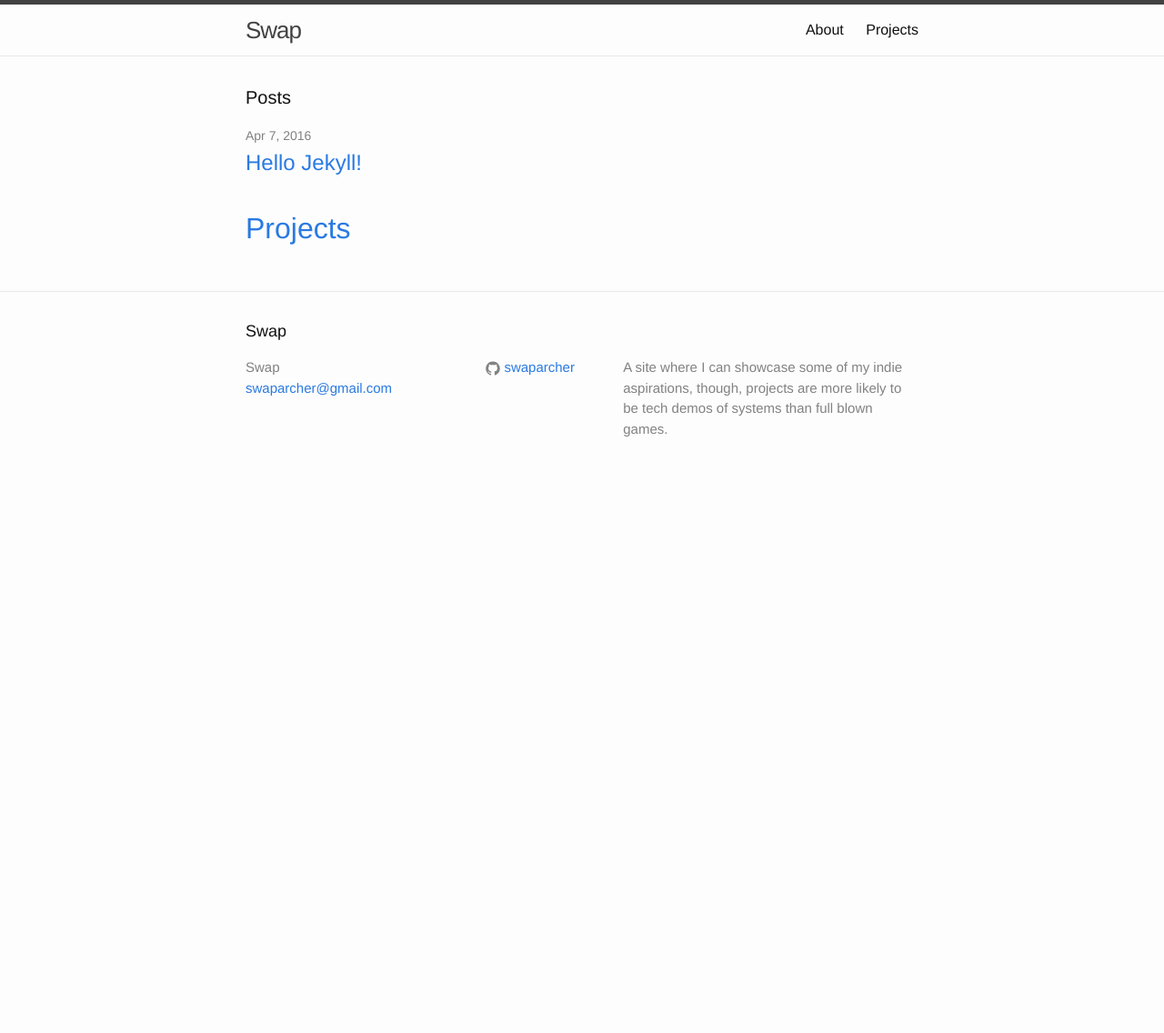
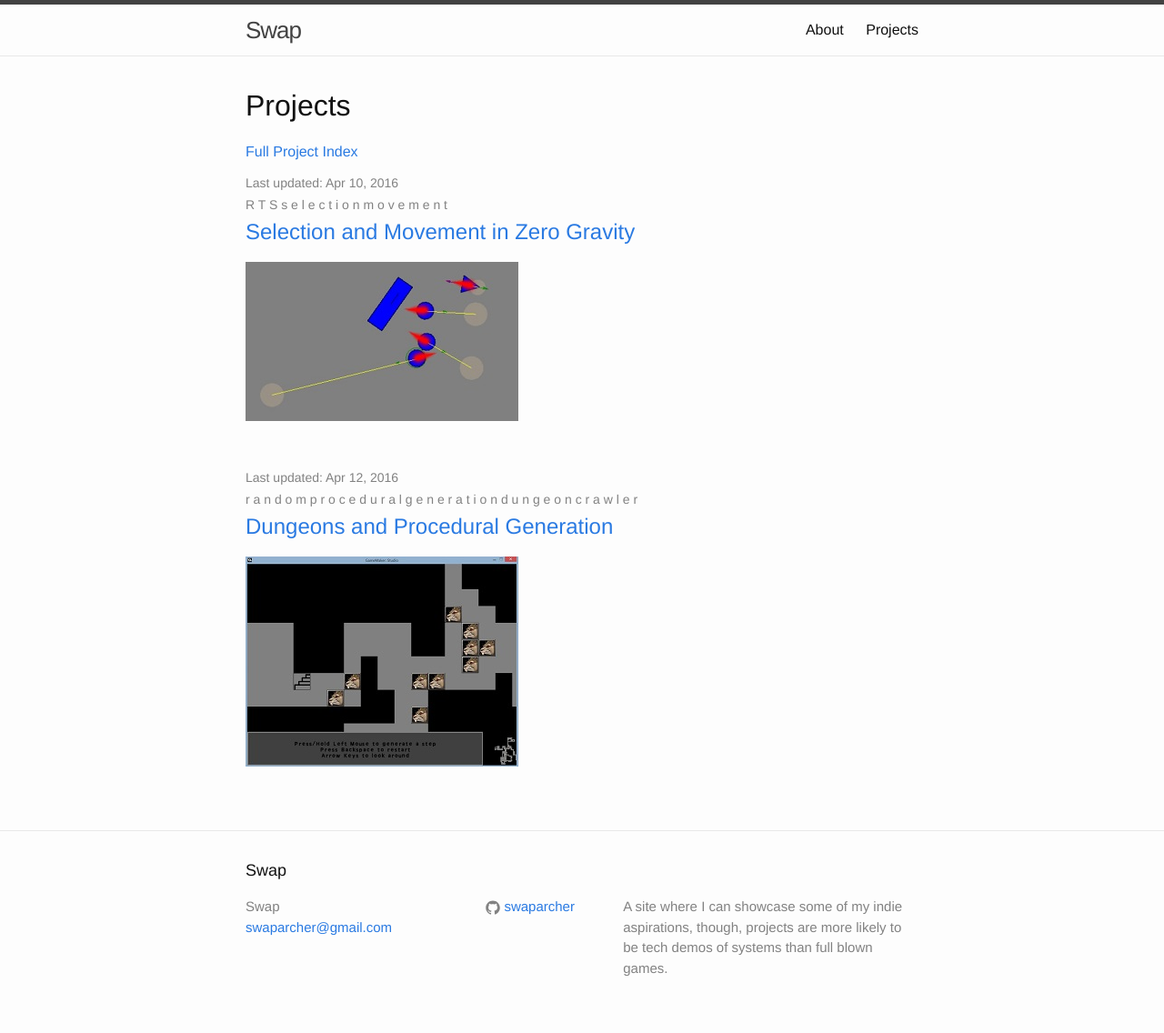
Before and after one commit to swap-home/swap-nizhang.github.io, a Jekyll site: the page built from index.html, in a window 1280 px wide. Shown: the whole page at 91% size. Built offline with Jekyll 4.4.1, drawn with Linux system fonts in a browser that asks for light colours; before the commit the page ends 900 px from its top, so only the background shows below that.

Commit message:
modified frontpage to highlight projects better

```diff
--- a/_includes/header.html
+++ b/_includes/header.html
@@ -16,7 +16,7 @@
       <div class="trigger">
         {% for my_page in site.pages %}
           {% if my_page.categories contains 'header' %}
-          <a class="page-link" href="{{ my_page.url | prepend: site.baseurl }}">{{ my_page.title }}</a>
+            <a class="page-link" href="{{ my_page.url | prepend: site.baseurl }}">{{ my_page.title }}</a>
           {% endif %}
         {% endfor %}
       </div>
--- a/_sass/_layout.scss
+++ b/_sass/_layout.scss
@@ -200,7 +200,10 @@
 
     > li {
         margin-bottom: $spacing-unit;
+        padding-top: 10px;
+        padding-bottom: 10px;
     }
+
 }
 
 .project-meta {
--- a/index.html
+++ b/index.html
@@ -4,6 +4,7 @@ layout: default
 
 <div class="home">
 
+  <!--
   <h1 class="page-heading">Posts</h1>
 
   <ul class="post-list">
@@ -13,11 +14,9 @@ layout: default
           <span class="post-meta">{{ post.date | date: "%b %-d, %Y" }}</span>
         </div>
 
-        <!--
         <div>
           <span class="post-meta">{% assign words = post.tags | split:&nbsp; %}{% for word in words %}{{ word }} {% endfor %}</span>
         </div>
-        -->
 
         <h2>
           <a class="post-link" href="{{ post.url | prepend: site.baseurl }}">{{ post.title }}</a>
@@ -25,10 +24,37 @@ layout: default
       </li>
     {% endfor %}
   </ul>
+  -->
 
-  <h1 class="project-heading">
-    <a href="{{ 'projects/' | prepend: site.baseurl }}">Projects</a>
-  </h1>
+  <h1 class="project-heading">Projects</h1>
+  <a href="{{ 'projects/' | prepend: site.baseurl }}">Full Project Index</a>
+
+  <ul class="project-list">
+    {% for page in site.pages %}
+      {% if page.categories contains 'projects' and page.categories contains 'pinned' %}
+        <li>
+          <div>
+            <span class="project-meta">Last updated: {{ page.date | date: "%b %-d, %Y" }}</span>
+          </div>
+
+          <div>
+            <span class="project-meta">
+              {% assign words = page.tags | split:&nbsp; %}
+              {% for word in words %}
+                {{ word }}
+              {% endfor %}
+            </span>
+          </div>
+
+          <h2>
+            <a class="project-link" href="{{ page.url | prepend: site.baseurl }}">{{ page.title }}</a>
+          </h2>
+
+          <img src="{{ page.thumbnail }}">
+        </li>
+      {% endif %}
+    {% endfor %}
+  </ul>
 
   <!--
   <p class="rss-subscribe">subscribe <a href="{{ "/feed.xml" | prepend: site.baseurl }}">via RSS</a></p>
```
Also changed, not shown: list.md (added, +68 -0 lines), projects/selection-and-movement-in-zero-gravity.markdown (+7 -4 lines), projects/tile-based-dungeon-generation.markdown (+7 -4 lines), img/screenshots/thumbs/TileGen.jpg (added), img/screenshots/thumbs/ZeroG.jpg (added), 4 other files.
